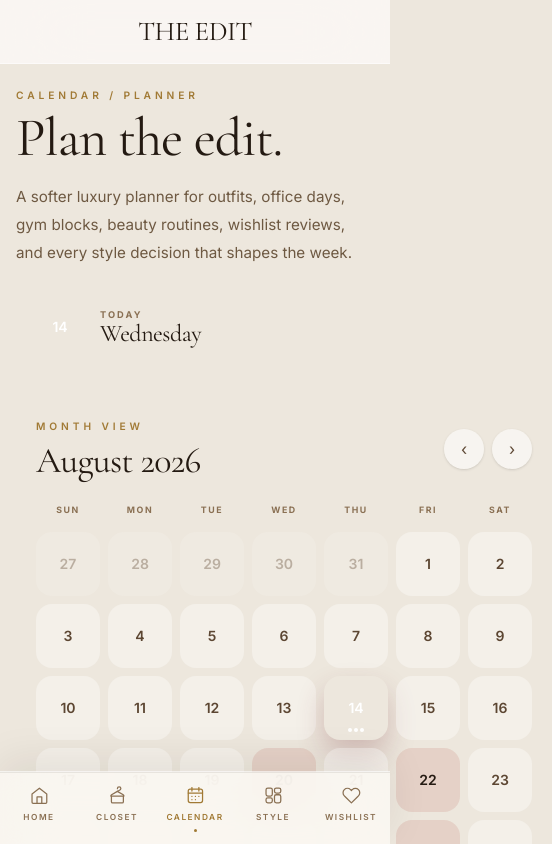
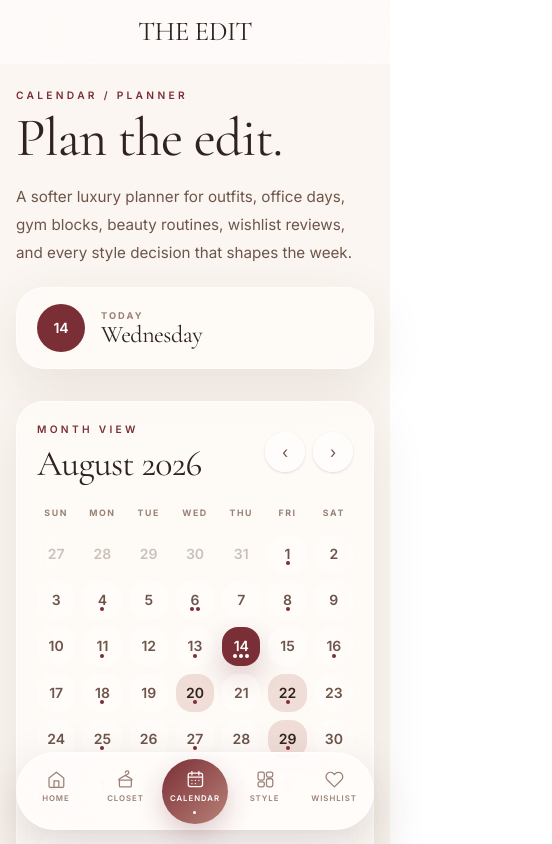
Before and after one commit to stephaniedlcv/the-edit, a Next.js app: page /planner in a window 390 px wide. Shown: the top 844 px of the page, 552 px wide, since content can reach past the window. Built offline with nearby package versions, Linux system fonts and the light colour scheme.

Commit message:
feat: align web shell with tablet app interface

```diff
--- a/src/app/globals.css
+++ b/src/app/globals.css
@@ -7,35 +7,44 @@
    =========================================================== */
 
 :root {
-  /* ─── Surface Scale (light → soft) ─── */
-  --page:     #EDE7DD;       /* outer page bg — warm light beige */
-  --paper:    #FAF7F1;       /* main shell surface — warm white */
-  --paper-2:  #FFFFFF;       /* elevated cards — crisp white */
-  --paper-3:  #F2ECE2;       /* inputs, filter areas */
+  /* ─── THE EDIT — Warm Blush Luxury System ─── */
+  --page: #FBF6F1;
+  --paper: #FFFDFC;
+  --paper-2: rgba(255, 253, 252, 0.78);
+  --paper-3: #F4E8DF;
 
-  /* ─── Text Scale (dark → muted) ─── */
-  --espresso: #241A12;       /* PRIMARY TEXT — warm near-black espresso */
-  --coffee:   #5C4632;       /* secondary text — medium brown */
-  --caramel:  #8A7053;       /* muted text */
-  --caramel-soft: #B2A085;   /* faintest / disabled */
+  --espresso: #30231F;
+  --coffee: #6E554A;
+  --caramel: #9A8174;
+  --caramel-soft: #C2AAA0;
 
-  --ink:      #241A12;       /* alias for primary text */
-  --ink-soft: #6E5942;       /* secondary text — soft brown */
+  --ink: #30231F;
+  --ink-soft: #6E554A;
 
-  /* ─── Dividers & Accents ─── */
-  --line:        rgba(36,26,18,0.10);   /* subtle warm hairlines */
-  --line-strong: rgba(36,26,18,0.16);
+  --line: rgba(48, 35, 31, 0.10);
+  --line-strong: rgba(48, 35, 31, 0.16);
 
-  /* ─── Brand Accents ─── */
-  --gold:      #A17A35;      /* primary accent — bronze gold (contrast on light) */
-  --gold-soft: #B8924A;      /* softer gold */
-  --gold-bright: #876224;    /* hover state — deeper bronze */
+  --blush: #E8C8BE;
+  --dusty-rose: #D8AFA3;
+  --rose-deep: #B98278;
+  --terracotta: #C9826B;
+  --burgundy: #7A2E35;
+  --plum: #5B3548;
+  --olive: #6E7352;
+  --gold: #B08A57;
+  --gold-soft: #C8A76D;
+  --gold-bright: #8F6E3F;
 
-  /* ─── Legacy aliases (kept for compatibility) ─── */
-  --cream:   #FAF7F1;
-  --camel:   #A17A35;
-  --brown:   #5C4632;
-  --rust:    #B0552F;
+  --accent: #B98278;
+  --accent-strong: #7A2E35;
+  --mauve-glow: #D8CAD8;
+  --glass-border: rgba(255, 255, 255, 0.62);
+
+  /* ─── Legacy aliases kept for compatibility ─── */
+  --cream: #FFFDFC;
+  --camel: #B08A57;
+  --brown: #6E554A;
+  --rust: #C9826B;
 
   --background: var(--page);
   --foreground: var(--ink);
@@ -459,3 +468,179 @@ body {
   from { opacity: 0; }
   to { opacity: 1; }
 }
+
+
+/* ===========================================================
+   THE EDIT — Blush Glass Foundation Overrides
+   Mobile/tablet-first luxury fashion-tech layer.
+   =========================================================== */
+
+body {
+  background:
+    radial-gradient(circle at 14% 0%, rgba(216, 175, 163, 0.42), transparent 32rem),
+    radial-gradient(circle at 90% 12%, rgba(216, 202, 216, 0.30), transparent 28rem),
+    linear-gradient(145deg, #FBF6F1 0%, #F8ECE5 48%, #F4DDD2 100%);
+  color: var(--espresso);
+}
+
+.eyebrow {
+  color: var(--accent-strong);
+  letter-spacing: 0.32em;
+}
+
+.hairline {
+  border-top-color: rgba(122, 46, 53, 0.12);
+}
+
+.editorial-shell {
+  background:
+    radial-gradient(circle at 18% 0%, rgba(232, 200, 190, 0.58), transparent 22rem),
+    linear-gradient(165deg, rgba(255, 253, 252, 0.92), rgba(255, 253, 252, 0.72) 58%, rgba(248, 236, 229, 0.86));
+  border: 1px solid var(--glass-border);
+  border-radius: 2rem;
+  box-shadow:
+    inset 0 1px 0 rgba(255, 255, 255, 0.92),
+    0 24px 70px rgba(74, 52, 42, 0.10);
+}
+
+.edit-card,
+.atelier-card,
+.pin-card {
+  border-radius: 1.5rem;
+  background:
+    linear-gradient(180deg, rgba(255, 253, 252, 0.88), rgba(255, 253, 252, 0.68));
+  border: 1px solid rgba(255, 255, 255, 0.64);
+  box-shadow:
+    inset 0 1px 0 rgba(255, 255, 255, 0.92),
+    0 18px 48px rgba(74, 52, 42, 0.09);
+  overflow: hidden;
+}
+
+.edit-card-soft {
+  border-radius: 1.5rem;
+  background: linear-gradient(160deg, rgba(248, 236, 229, 0.96), rgba(255, 253, 252, 0.78));
+  border: 1px solid rgba(255, 255, 255, 0.62);
+  box-shadow: 0 16px 44px rgba(74, 52, 42, 0.08);
+}
+
+.edit-card-glass {
+  border-radius: 1.75rem;
+  background: rgba(255, 253, 252, 0.58);
+  border: 1px solid var(--glass-border);
+  box-shadow: 0 18px 54px rgba(74, 52, 42, 0.10);
+  backdrop-filter: blur(22px) saturate(1.35);
+  -webkit-backdrop-filter: blur(22px) saturate(1.35);
+}
+
+.edit-chip {
+  display: inline-flex;
+  align-items: center;
+  justify-content: center;
+  border-radius: 999px;
+  border: 1px solid rgba(122, 46, 53, 0.14);
+  background: rgba(255, 253, 252, 0.66);
+  color: var(--coffee);
+  padding: 0.5rem 0.85rem;
+  font-size: 0.56rem;
+  font-weight: 700;
+  letter-spacing: 0.16em;
+  text-transform: uppercase;
+}
+
+.edit-chip-active {
+  border-color: rgba(122, 46, 53, 0.24);
+  background: var(--accent-strong);
+  color: #FFFDFC;
+}
+
+.edit-button-primary {
+  display: inline-flex;
+  align-items: center;
+  justify-content: center;
+  border-radius: 999px;
+  background: linear-gradient(135deg, var(--burgundy), var(--rose-deep));
+  color: #FFFDFC;
+  box-shadow: 0 14px 30px rgba(122, 46, 53, 0.22);
+  transition: transform 160ms ease, box-shadow 160ms ease;
+}
+
+.edit-button-primary:hover {
+  transform: translateY(-1px);
+  box-shadow: 0 18px 38px rgba(122, 46, 53, 0.26);
+}
+
+.image-frame {
+  border-radius: 1.35rem;
+  background:
+    radial-gradient(circle at 30% 20%, rgba(216, 175, 163, 0.22), transparent 42%),
+    linear-gradient(145deg, rgba(255, 253, 252, 0.62), transparent),
+    var(--paper-3);
+}
+
+.image-frame::before {
+  border-color: rgba(122, 46, 53, 0.09);
+  border-radius: 1rem;
+}
+
+.image-action {
+  border-color: rgba(255, 255, 255, 0.62);
+  background: rgba(255, 253, 252, 0.76);
+  color: var(--espresso);
+  border-radius: 999px;
+}
+
+.image-action:hover {
+  background: var(--burgundy);
+  color: #FFFDFC;
+}
+
+.sidebar {
+  display: none !important;
+}
+
+.bottom-nav {
+  left: 50%;
+  right: auto;
+  bottom: calc(0.85rem + env(safe-area-inset-bottom, 0px));
+  width: min(42rem, calc(100vw - 2rem));
+  transform: translateX(-50%);
+  border-radius: 999px;
+  border: 1px solid var(--glass-border);
+  background: rgba(255, 253, 252, 0.70);
+  box-shadow:
+    inset 0 1px 0 rgba(255, 255, 255, 0.86),
+    0 18px 48px rgba(74, 52, 42, 0.18);
+  padding: 0.35rem;
+  backdrop-filter: blur(26px) saturate(1.45);
+  -webkit-backdrop-filter: blur(26px) saturate(1.45);
+}
+
+.bottom-nav > div {
+  gap: 0.18rem;
+}
+
+.bottom-nav-item {
+  border-radius: 999px;
+  padding: 0.62rem 0.35rem;
+  color: var(--caramel);
+}
+
+.bottom-nav-item.active {
+  color: #FFFDFC;
+  background: linear-gradient(135deg, var(--burgundy), var(--rose-deep));
+  box-shadow: 0 10px 26px rgba(122, 46, 53, 0.24);
+}
+
+.bottom-nav-item.active .bottom-nav-dot {
+  background: #FFFDFC;
+}
+
+.bottom-nav-label {
+  letter-spacing: 0.12em;
+  font-size: 0.49rem;
+}
+
+::selection {
+  background: rgba(122, 46, 53, 0.20);
+  color: var(--espresso);
+}
--- a/src/app/planner/page.tsx
+++ b/src/app/planner/page.tsx
@@ -74,8 +74,8 @@ const quickEvents = ["Office", "Gym", "Wash Hair", "Nails", "Dinner", "Wishlist"
 
 export default function PlannerPage() {
   return (
-    <main className="min-h-screen px-4 py-6 md:px-10 md:py-10">
-      <section className="mx-auto max-w-7xl">
+    <main className="min-h-screen px-4 py-6 md:px-6 md:py-8">
+      <section className="mx-auto max-w-[1120px]">
         <div className="mb-8 flex flex-col gap-5 md:flex-row md:items-end md:justify-between">
           <div>
             <p className="eyebrow mb-3">Calendar / Planner</p>
@@ -103,8 +103,8 @@ export default function PlannerPage() {
           </div>
         </div>
 
-        <div className="grid gap-5 xl:grid-cols-[1.05fr_0.95fr_0.82fr]">
-          <section className="edit-card-glass p-5 md:p-7">
+        <div className="grid gap-5 lg:grid-cols-2">
+          <section className="edit-card-glass p-5 md:p-7 lg:col-span-2">
             <div className="mb-6 flex items-center justify-between">
               <div>
                 <p className="eyebrow mb-2">Month view</p>
--- a/src/components/app-shell.tsx
+++ b/src/components/app-shell.tsx
@@ -13,7 +13,6 @@ const navItems = [
   { label: "Calendar", href: "/planner", icon: PlannerIcon },
   { label: "Style", href: "/outfits", icon: OutfitsIcon },
   { label: "Wishlist", href: "/wishlist", icon: WishlistIcon },
-  { label: "Me", href: "/settings", icon: ProfileIcon },
 ];
 
 function HomeIcon() {
@@ -70,34 +69,26 @@ function WishlistIcon() {
   );
 }
 
-function ProfileIcon() {
-  return (
-    <svg viewBox="0 0 24 24" fill="none" stroke="currentColor" strokeWidth="1.45" strokeLinecap="round" strokeLinejoin="round">
-      <circle cx="12" cy="8.25" r="3.75" />
-      <path d="M4.75 20.25c.72-4.15 3.56-6.5 7.25-6.5s6.53 2.35 7.25 6.5" />
-    </svg>
-  );
-}
-
 export function AppShell({ children }: AppShellProps) {
   const pathname = usePathname();
 
-  const mobileItems = [
-    navItems[0],
-    navItems[1],
-    navItems[2],
-    navItems[3],
-    navItems[4],
-  ];
+  return (
+    <div className="min-h-screen bg-[var(--page)]">
+      <header className="sticky top-0 z-40 flex h-16 items-center justify-center border-b border-white/50 bg-[rgba(255,253,252,0.68)] backdrop-blur-2xl">
+        <Link
+          href="/"
+          className="font-display text-[1.7rem] uppercase leading-none tracking-[0.22em] text-[var(--espresso)] no-underline"
+        >
+          THE EDIT
+        </Link>
+      </header>
 
-  return (
-    <div className="flex min-h-screen bg-[var(--page)]">
-      <aside className="sidebar hidden md:flex">
-        <Link href="/" className="sidebar-wordmark" aria-label="THE EDIT home">
-          <span>TE</span>
-        </Link>
+      <main className="mx-auto min-h-screen w-full max-w-[1180px] px-0 pb-[calc(6.25rem+env(safe-area-inset-bottom,0px))]">
+        {children}
+      </main>
 
-        <nav className="flex flex-1 flex-col items-center gap-2 pt-4">
+      <nav className="bottom-nav fixed z-50" aria-label="Main navigation">
+        <div className="flex items-stretch">
           {navItems.map((item) => {
             const isActive =
               item.href === "/"
@@ -109,54 +100,13 @@ export function AppShell({ children }: AppShellProps) {
               <Link
                 key={item.href}
                 href={item.href}
-                className={["sidebar-item", isActive ? "active" : ""].join(" ")}
-                title={item.label}
+                className={["bottom-nav-item flex flex-1 flex-col items-center justify-center gap-1 no-underline", isActive ? "active" : ""].join(" ")}
               >
-                <Icon />
-                <span className="sidebar-tooltip">{item.label}</span>
-              </Link>
-            );
-          })}
-        </nav>
-
-        <div className="pb-8 flex flex-col items-center">
-          <div className="h-1.5 w-1.5 rounded-full bg-[var(--burgundy)] opacity-40" />
-        </div>
-      </aside>
-
-      <div className="flex min-h-screen min-w-0 flex-1 flex-col bg-transparent">
-        <header className="md:hidden sticky top-0 z-40 flex h-16 items-center justify-center border-b border-white/50 bg-[rgba(255,253,252,0.68)] backdrop-blur-2xl">
-          <Link
-            href="/"
-            className="font-display text-[1.7rem] uppercase leading-none tracking-[0.22em] text-[var(--espresso)] no-underline"
-          >
-            THE EDIT
-          </Link>
-        </header>
-
-        <main className="flex-1 pb-[calc(6.25rem+env(safe-area-inset-bottom,0px))] md:pb-0">
-          {children}
-        </main>
-      </div>
-
-      <nav className="bottom-nav md:hidden" aria-label="Main navigation">
-        <div className="flex items-stretch">
-          {mobileItems.map((item) => {
-            const isActive =
-              item.href === "/"
-                ? pathname === "/"
-                : pathname.startsWith(item.href);
-            const Icon = item.icon;
-
-            return (
-              <Link
-                key={item.href}
-                href={item.href}
-                className={["bottom-nav-item", isActive ? "active" : ""].join(" ")}
-              >
-                <Icon />
-                <span className="bottom-nav-label">{item.label}</span>
-                <span className="bottom-nav-dot" />
+                <span className="h-5 w-5">
+                  <Icon />
+                </span>
+                <span className="bottom-nav-label font-bold uppercase">{item.label}</span>
+                <span className="bottom-nav-dot h-1 w-1 rounded-full bg-transparent" />
               </Link>
             );
           })}
```
